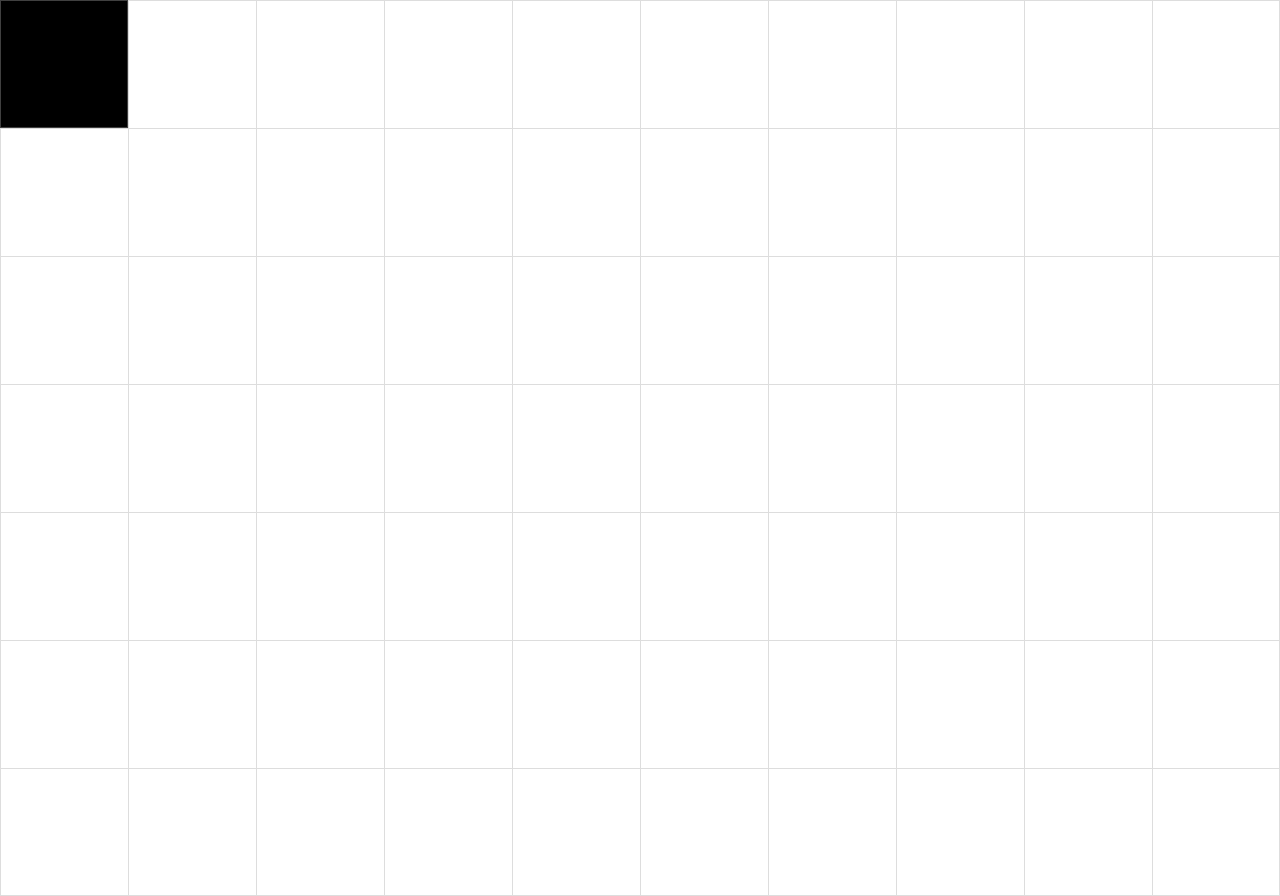
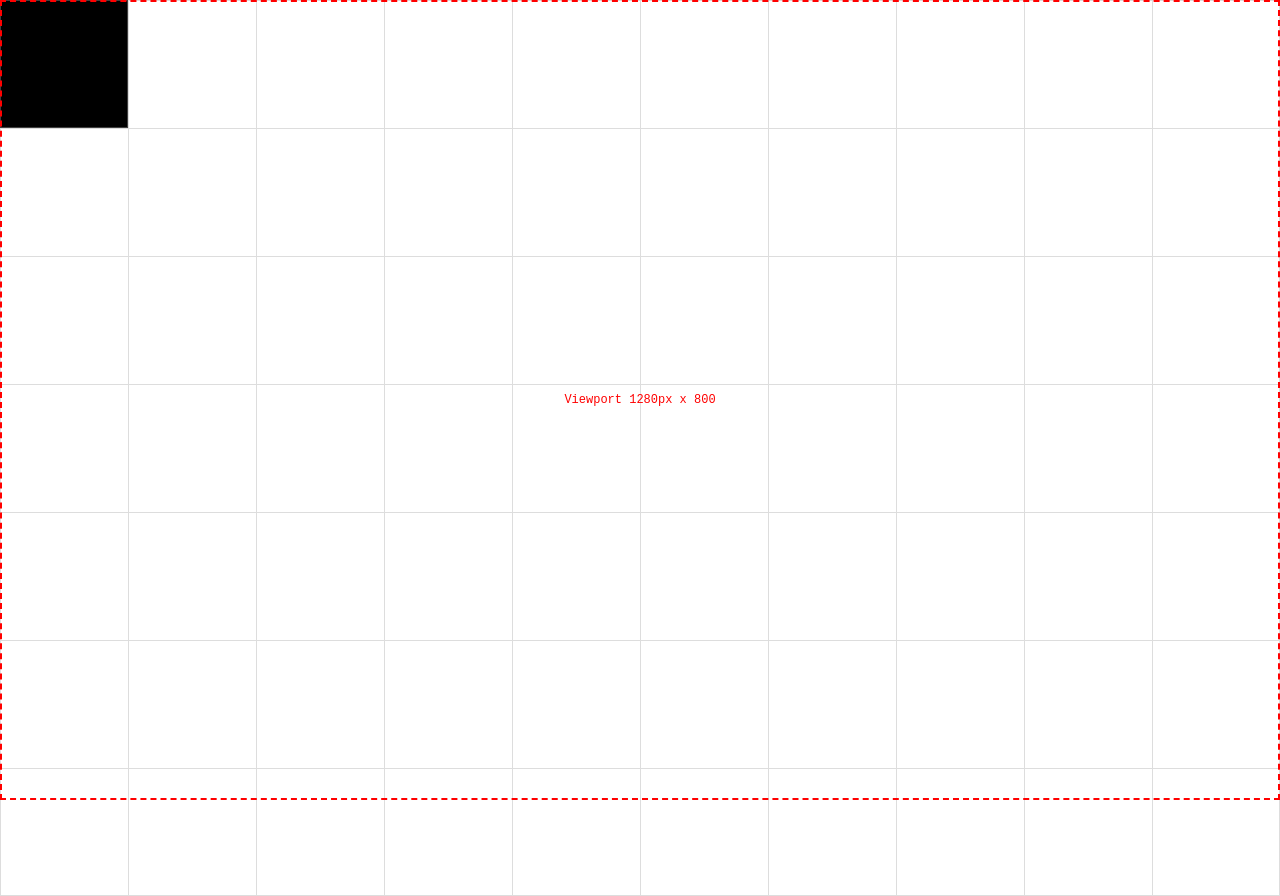
Before and after one commit to stephenmatheis/gameloops, a website with bundled scripts: page index.html in a window 1280 px wide. Built offline with nearby package versions, Linux system fonts and the light colour scheme.

Commit message:
add guide

```diff
--- a/index.html
+++ b/index.html
@@ -16,6 +16,7 @@
             <div id="canvas"></div>
             <div id="grid"></div>
             <div id="ui"></div>
+            <div id="guide"></div>
         </div>
         <script type="module" src="src/main.js"></script>
     </body>
--- a/src/main.js
+++ b/src/main.js
@@ -15,6 +15,16 @@ window.addEventListener(
 main();
 
 function main() {
+    // START Guide
+
+    const guide = document.querySelector('#guide');
+
+    if (guide) {
+        guide.innerHTML = `Viewport ${window.innerWidth}px x ${window.innerHeight}`;
+    }
+
+    // END Guide
+
     console.log(`[Viewport]\t\t${window.innerWidth}px x ${window.innerHeight}px`);
     console.log(`[Block size]\t${BLOCK_WIDTH}px x ${BLOCK_HEIGHT}px`);
 
@@ -31,6 +41,7 @@ function main() {
     const maxRows = Math.ceil(window.innerHeight / BLOCK_HEIGHT);
 
     console.log(`[Dimensions]\t${maxCols} columns x ${maxRows} rows`);
+    console.log(`[Chunk size]\t${maxCols} columns x ${maxRows} rows`);
 
     document.body.style.perspective = `${window.innerWidth}px`;
 
--- a/src/style.css
+++ b/src/style.css
@@ -16,13 +16,6 @@ html {
     font-size: 12px;
 }
 
-/* body {
-    height: 100dvh;
-    display: flex;
-    align-items: center;
-    justify-content: center;
-} */
-
 button {
     background: none;
     border: none;
@@ -34,6 +27,21 @@ button {
 /* #screen {
     transform: rotate3d(0, 1, 0, -20deg) translateX(-100px) translateZ(-200px) scale(0.8);
 } */
+
+#guide {
+    pointer-events: none;
+    border: dashed 2px red;
+    position: fixed;
+    top: 0;
+    left: 0;
+    display: flex;
+    align-items: center;
+    justify-content: center;
+    height: 100dvh;
+    width: 100vw;
+    color: red;
+    z-index: 10;
+}
 
 .header,
 .pixel,
```
